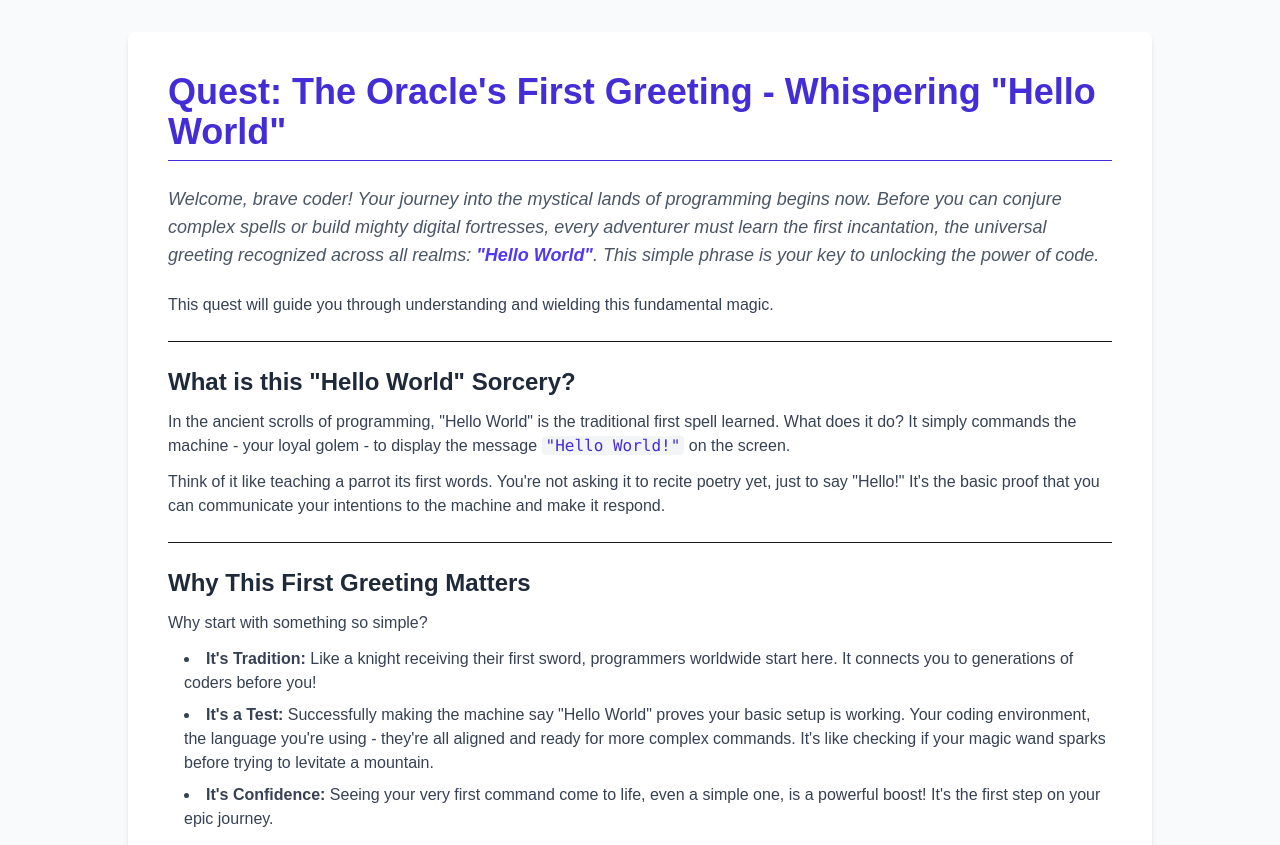
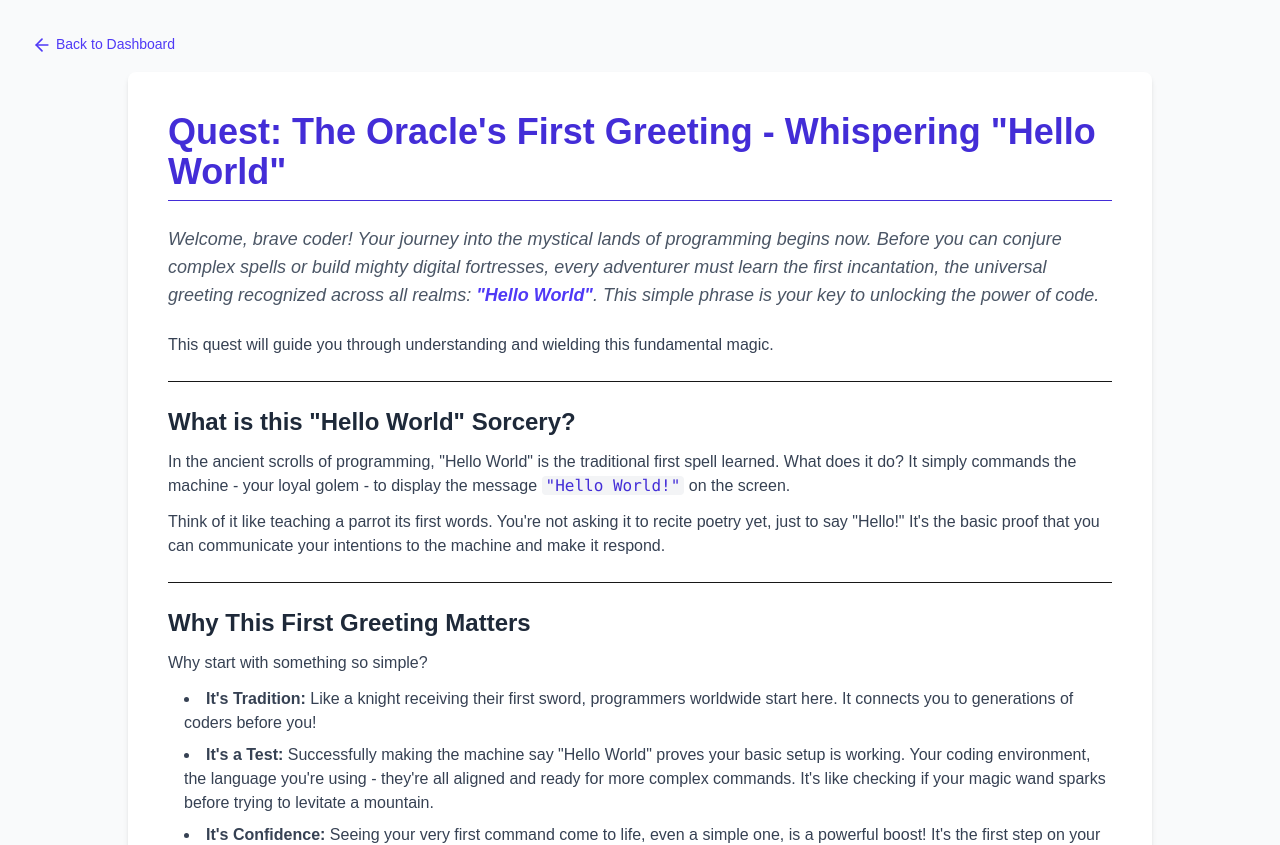
Before and after one commit to Eric-Zhang-Developer/Intro-SWE-Term-Project, a Next.js app: page /tutorial-hello-world in a window 1280 px wide. Shown: the top 845 px of the page. Built offline with nearby package versions, Linux system fonts and the light colour scheme.

Commit message:
feat: create back to dashboard link component

```diff
--- a/package.json
+++ b/package.json
@@ -12,6 +12,7 @@
     "@supabase/ssr": "^0.7.0",
     "@supabase/supabase-js": "^2.75.0",
     "daisyui": "^5.3.7",
+    "lucide-react": "^0.548.0",
     "next": "15.5.3",
     "react": "19.1.0",
     "react-dom": "19.1.0"
--- a/src/app/tutorial-hello-world/page.tsx
+++ b/src/app/tutorial-hello-world/page.tsx
@@ -1,6 +1,10 @@
+import BackToDashBoardLink from "@/components/back-to-dashboard-link";
+
 export default function TutorialHelloWorld() {
   return (
     <div className="min-h-screen bg-gray-50 p-8">
+      <BackToDashBoardLink></BackToDashBoardLink>
+
       <article className="max-w-5xl mx-auto bg-white p-6 md:p-10 rounded-lg shadow-md space-y-6">
         {/* Quest Title */}
         <h1 className="text-3xl md:text-4xl font-bold text-indigo-700 border-b pb-2 mb-6">
--- /dev/null
+++ b/src/components/back-to-dashboard-link.tsx
@@ -0,0 +1,14 @@
+import { ArrowLeft } from "lucide-react";
+import Link from "next/link";
+
+export default function BackToDashBoardLink() {
+  return (
+    <Link
+      href="/dashboard"
+      className="mb-4 inline-block text-indigo-600 hover:text-indigo-800 transition hover:scale-105 group"
+    >
+      <ArrowLeft className="inline-block w-5 h-5 mr-1" />
+      <span className="text-sm font-medium">Back to Dashboard</span>
+    </Link>
+  );
+}
```
Also changed, not shown: 1 other file (tests, documents, lock files or other folders).
